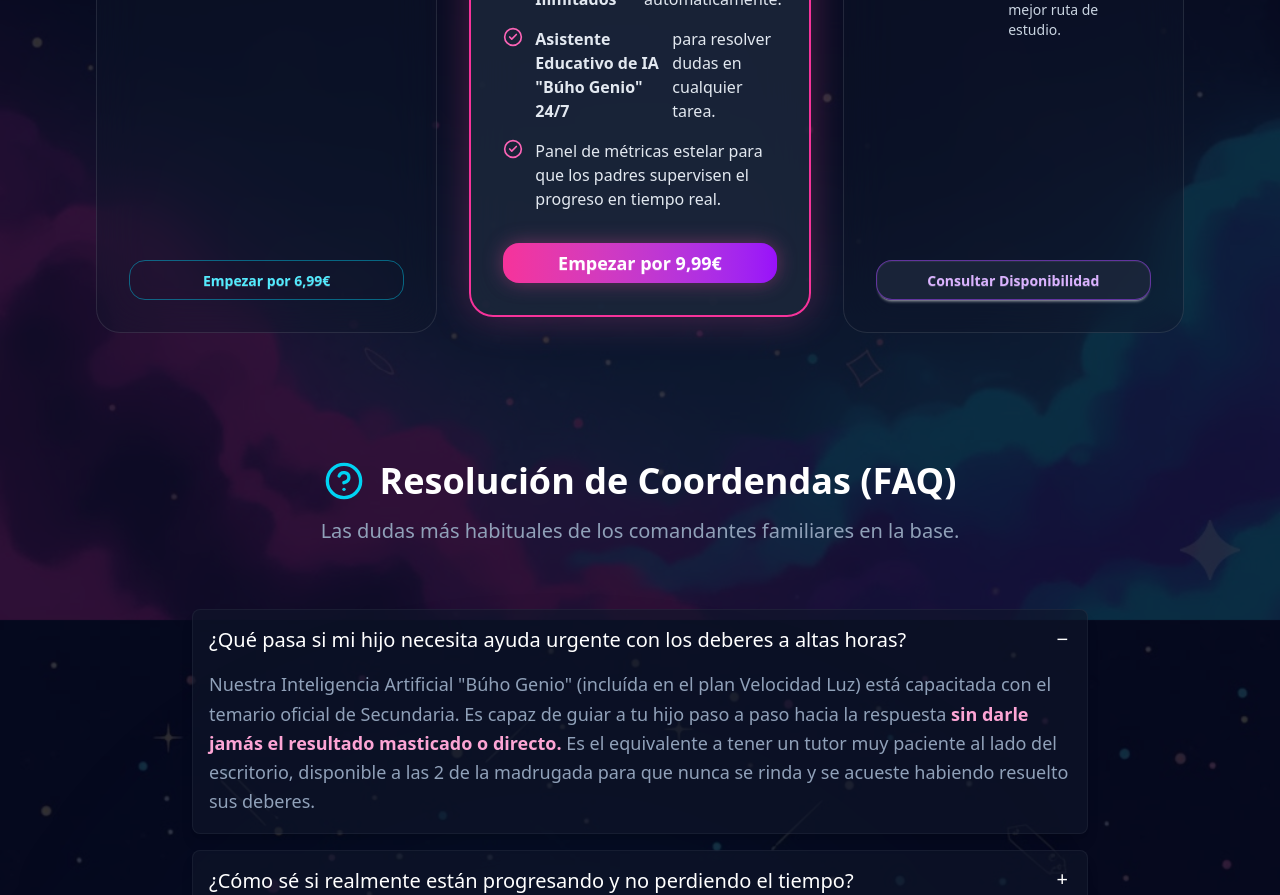
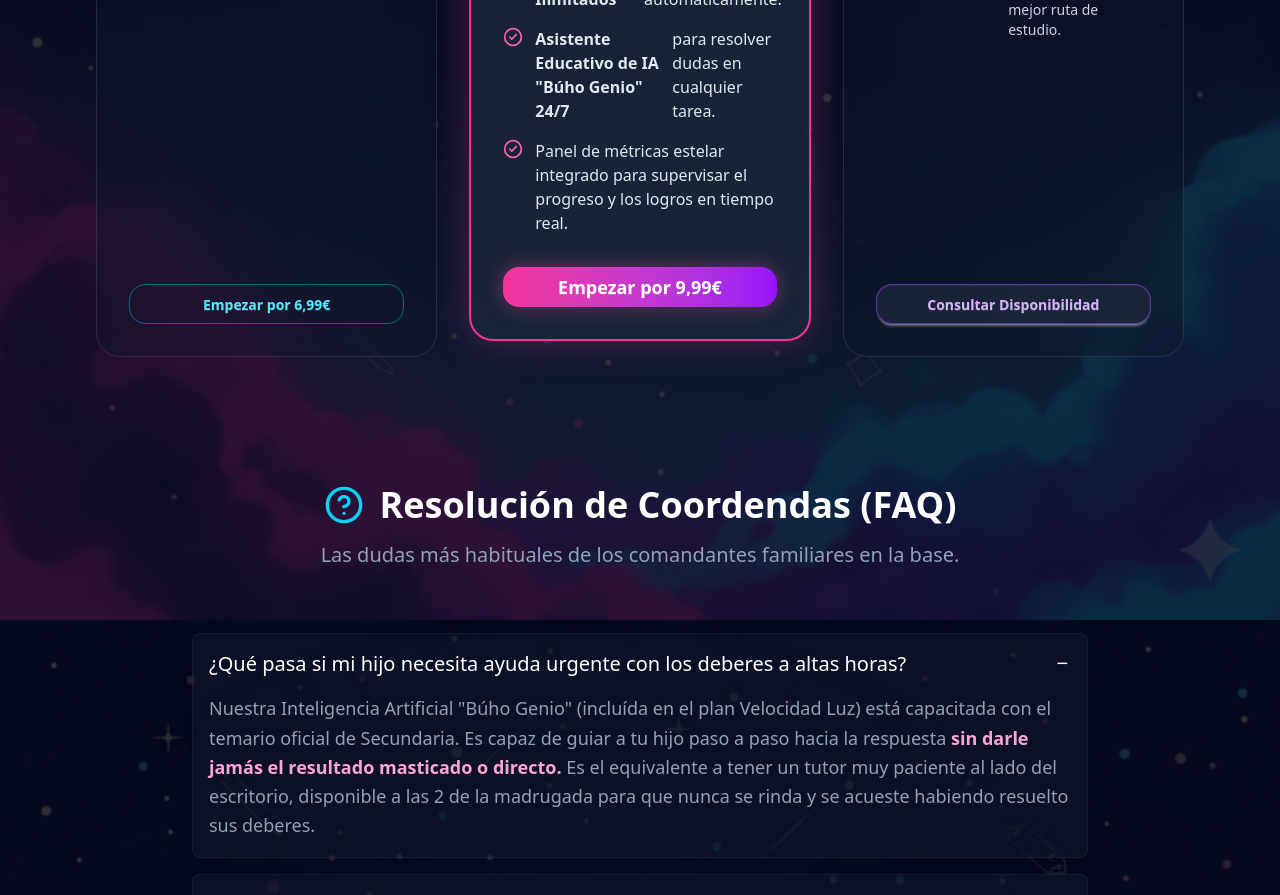
Before and after one commit to Cristina2M/GenioAcademy, a React app in the folder frontend/: page /mission in a window 1280 px wide. Shown: the part 3220-4115 px from the top of the page. Built offline with nearby package versions, Linux system fonts and the light colour scheme; the HTML template or start-up script is replaced by a standard one.

Commit message:
aclarar en el texto que el panel de supervision para padres es integrado en el perfil del alumno

```diff
--- a/frontend/src/pages/Mission.jsx
+++ b/frontend/src/pages/Mission.jsx
@@ -172,7 +172,7 @@ export default function Mission() {
                 <li className="flex items-start gap-3 text-white font-medium border-b border-white/5 pb-2"><CheckCircle2 className="w-5 h-5 text-pink-500 flex-shrink-0" /> Todo lo incluido en "Órbita Base"</li>
                 <li className="flex items-start gap-3 text-slate-200"><CheckCircle2 className="w-5 h-5 text-pink-400 flex-shrink-0" /> <strong>Ejercicios Interactivos Ilimitados</strong> (Sin barreras) que se corrigen automáticamente.</li>
                 <li className="flex items-start gap-3 text-slate-200"><CheckCircle2 className="w-5 h-5 text-pink-400 flex-shrink-0" /> <strong>Asistente Educativo de IA "Búho Genio" 24/7</strong> para resolver dudas en cualquier tarea.</li>
-                <li className="flex items-start gap-3 text-slate-200"><CheckCircle2 className="w-5 h-5 text-pink-400 flex-shrink-0" /> Panel de métricas estelar para que los padres supervisen el progreso en tiempo real.</li>
+                <li className="flex items-start gap-3 text-slate-200"><CheckCircle2 className="w-5 h-5 text-pink-400 flex-shrink-0" /> Panel de métricas estelar integrado para supervisar el progreso y los logros en tiempo real.</li>
               </ul>
               <div className="mt-auto w-full">
                 <Link to="/register" className="btn bg-gradient-to-r from-pink-500 to-purple-600 hover:from-pink-400 hover:to-purple-500 text-white border-none w-full rounded-2xl shadow-[0_0_20px_rgba(236,72,153,0.4)] text-lg">
```
